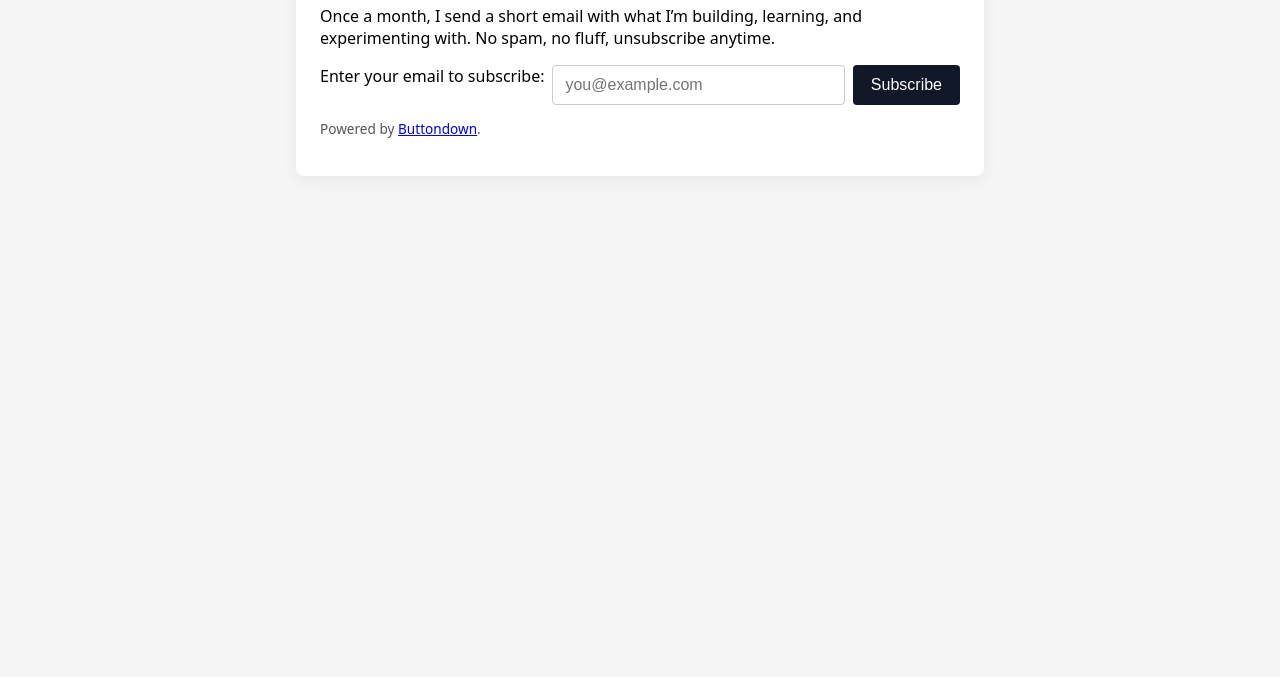
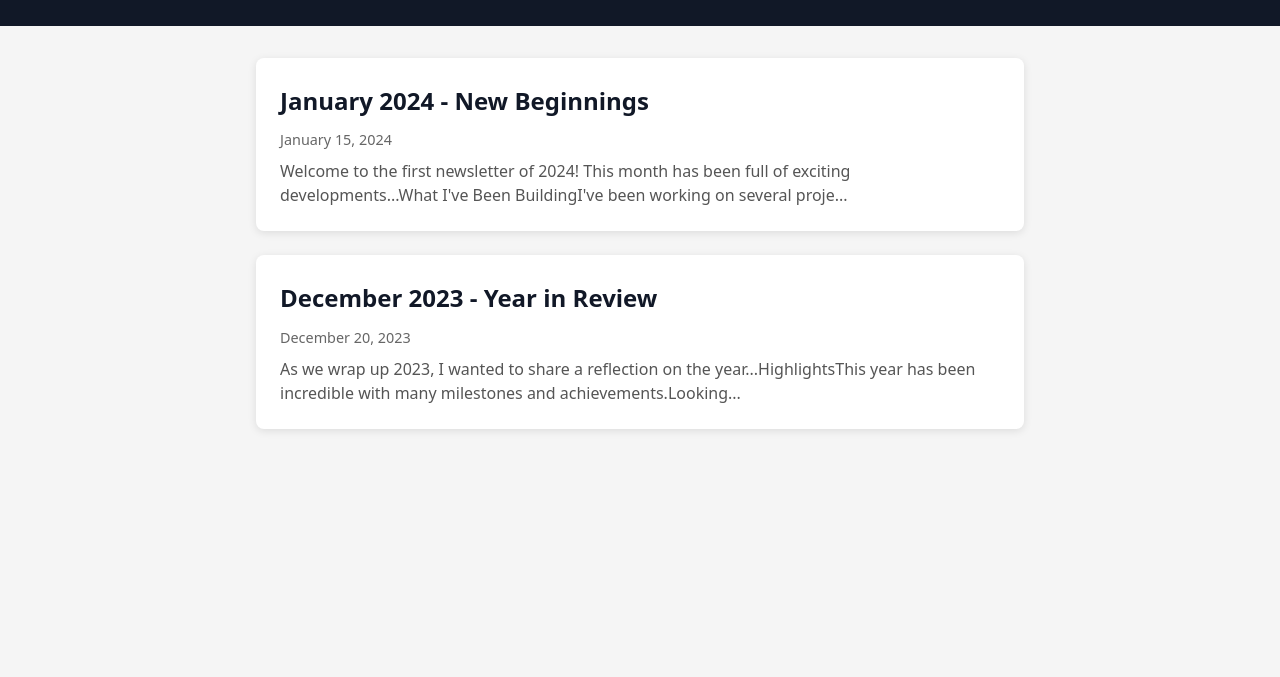
Before and after one commit to gonzalezpear/Gonzalez-Family-News-Letter, a plain HTML site: page index.html in a window 1280 px wide. Shown: the part 123-800 px from the top of the page. Drawn offline with Linux system fonts and the light colour scheme.

Commit message:
first index

```diff
--- a/index.html
+++ b/index.html
@@ -2,77 +2,153 @@
 <html lang="en">
 <head>
   <meta charset="UTF-8" />
-  <title>Ryan's Monthly Newsletter</title>
+  <title>Gonzalez Family Newsletter Blog</title>
   <meta name="viewport" content="width=device-width, initial-scale=1" />
   <style>
+    * {
+      box-sizing: border-box;
+    }
     body {
       font-family: system-ui, -apple-system, BlinkMacSystemFont, "Segoe UI", sans-serif;
       margin: 0;
       padding: 0;
       background: #f5f5f5;
+      line-height: 1.6;
+      color: #333;
+    }
+    .header {
+      background: #111827;
+      color: white;
+      padding: 2rem 1rem;
+      text-align: center;
+    }
+    .header h1 {
+      margin: 0;
+      font-size: 2rem;
+    }
+    .header p {
+      margin: 0.5rem 0 0;
+      opacity: 0.9;
     }
     .container {
-      max-width: 640px;
-      margin: 40px auto;
-      padding: 24px;
-      background: #ffffff;
+      max-width: 800px;
+      margin: 0 auto;
+      padding: 2rem 1rem;
+    }
+    .newsletter-list {
+      display: flex;
+      flex-direction: column;
+      gap: 1.5rem;
+    }
+    .newsletter-card {
+      background: white;
       border-radius: 8px;
-      box-shadow: 0 4px 16px rgba(0,0,0,0.06);
+      padding: 1.5rem;
+      box-shadow: 0 2px 8px rgba(0,0,0,0.1);
+      transition: transform 0.2s, box-shadow 0.2s;
+      cursor: pointer;
+      text-decoration: none;
+      color: inherit;
+      display: block;
     }
-    h1 {
-      margin-top: 0;
+    .newsletter-card:hover {
+      transform: translateY(-2px);
+      box-shadow: 0 4px 16px rgba(0,0,0,0.15);
     }
-    form {
-      margin-top: 16px;
-      display: flex;
-      flex-wrap: wrap;
-      gap: 8px;
+    .newsletter-card h2 {
+      margin: 0 0 0.5rem;
+      color: #111827;
+      font-size: 1.5rem;
     }
-    input[type="email"] {
-      flex: 1 1 220px;
-      padding: 10px 12px;
-      border-radius: 4px;
-      border: 1px solid #ccc;
-      font-size: 16px;
+    .newsletter-card .date {
+      color: #666;
+      font-size: 0.9rem;
+      margin-bottom: 0.5rem;
     }
-    input[type="submit"] {
-      padding: 10px 18px;
-      border-radius: 4px;
-      border: none;
-      font-size: 16px;
-      cursor: pointer;
-      background: #111827;
-      color: white;
+    .newsletter-card .preview {
+      color: #555;
+      margin-top: 0.5rem;
+      line-height: 1.5;
     }
-    p.small {
-      font-size: 0.85rem;
-      color: #555;
+    .loading {
+      text-align: center;
+      padding: 2rem;
+      color: #666;
+    }
+    .empty {
+      text-align: center;
+      padding: 3rem;
+      color: #666;
+    }
+    @media (max-width: 600px) {
+      .header h1 {
+        font-size: 1.5rem;
+      }
+      .newsletter-card {
+        padding: 1rem;
+      }
     }
   </style>
 </head>
 <body>
+  <div class="header">
+    <h1>Gonzalez Family Newsletter</h1>
+    <p>Monthly updates from our family</p>
+  </div>
+
   <div class="container">
-    <h1>Ryan's Monthly Newsletter</h1>
-    <p>
-      Once a month, I send a short email with what I’m building, learning, and experimenting with.
-      No spam, no fluff, unsubscribe anytime.
-    </p>
+    <div id="newsletter-list" class="newsletter-list">
+      <div class="loading">Loading newsletters...</div>
+    </div>
+  </div>
 
-    <!-- Replace YOUR_USERNAME below with your Buttondown username -->
-    <form
-      action="https://buttondown.email/api/emails/embed-subscribe/ryan-notes"
-      method="post"
-      target="popupwindow"
-      onsubmit="window.open('https://buttondown.email/YOUR_USERNAME', 'popupwindow')"
-    >
-      <label for="bd-email" class="small">Enter your email to subscribe:</label>
-      <input type="email" name="email" id="bd-email" required placeholder="you@example.com" />
-      <input type="submit" value="Subscribe" />
-    </form>
+  <script>
+    async function loadNewsletters() {
+      try {
+        const response = await fetch('newsletters/newsletters.json');
+        if (!response.ok) throw new Error('Failed to load newsletters');
 
-    <p class="small">
-      Powered by <a href="https://buttondown.email" target="_blank" rel="noopener noreferrer">Buttondown</a>.
-    </p>
-  </div>
+        const newsletters = await response.json();
+        const listContainer = document.getElementById('newsletter-list');
+
+        if (newsletters.length === 0) {
+          listContainer.innerHTML = '<div class="empty">No newsletters yet. Check back soon!</div>';
+          return;
+        }
+
+        // Sort by date (newest first)
+        newsletters.sort((a, b) => new Date(b.date) - new Date(a.date));
+
+        listContainer.innerHTML = newsletters.map(newsletter => {
+          const date = new Date(newsletter.date);
+          const formattedDate = date.toLocaleDateString('en-US', {
+            year: 'numeric',
+            month: 'long',
+            day: 'numeric'
+          });
+
+          // Extract preview text (first 150 chars of content, strip HTML)
+          const preview = newsletter.content
+            .replace(/<[^>]*>/g, '')
+            .substring(0, 150)
+            .trim() + '...';
+
+          return `
+            <a href="newsletter.html?id=${newsletter.id}" class="newsletter-card">
+              <h2>${newsletter.title}</h2>
+              <div class="date">${formattedDate}</div>
+              <div class="preview">${preview}</div>
+            </a>
+          `;
+        }).join('');
+      } catch (error) {
+        console.error('Error loading newsletters:', error);
+        document.getElementById('newsletter-list').innerHTML =
+          '<div class="empty">Error loading newsletters. Please try again later.</div>';
+      }
+    }
+
+    loadNewsletters();
+  </script>
 </body>
 </html>
--- /dev/null
+++ b/newsletters/newsletters.json
@@ -0,0 +1,18 @@
+[
+  {
+    "id": "2024-01",
+    "title": "January 2024 - New Beginnings",
+    "date": "2024-01-15",
+    "month": "January",
+    "year": 2024,
+    "content": "<p>Welcome to the first newsletter of 2024! This month has been full of exciting developments...</p><h2>What I've Been Building</h2><p>I've been working on several projects this month, including setting up this newsletter blog!</p><h2>What I've Been Learning</h2><p>I've been diving deep into web development and exploring new technologies.</p><h2>Family Updates</h2><p>We had a wonderful start to the year with family gatherings and celebrations.</p>"
+  },
+  {
+    "id": "2023-12",
+    "title": "December 2023 - Year in Review",
+    "date": "2023-12-20",
+    "month": "December",
+    "year": 2023,
+    "content": "<p>As we wrap up 2023, I wanted to share a reflection on the year...</p><h2>Highlights</h2><p>This year has been incredible with many milestones and achievements.</p><h2>Looking Forward</h2><p>I'm excited about what 2024 will bring for our family!</p>"
+  }
+]
```
Also changed, not shown: newsletter.html (added, +168 -0 lines).
